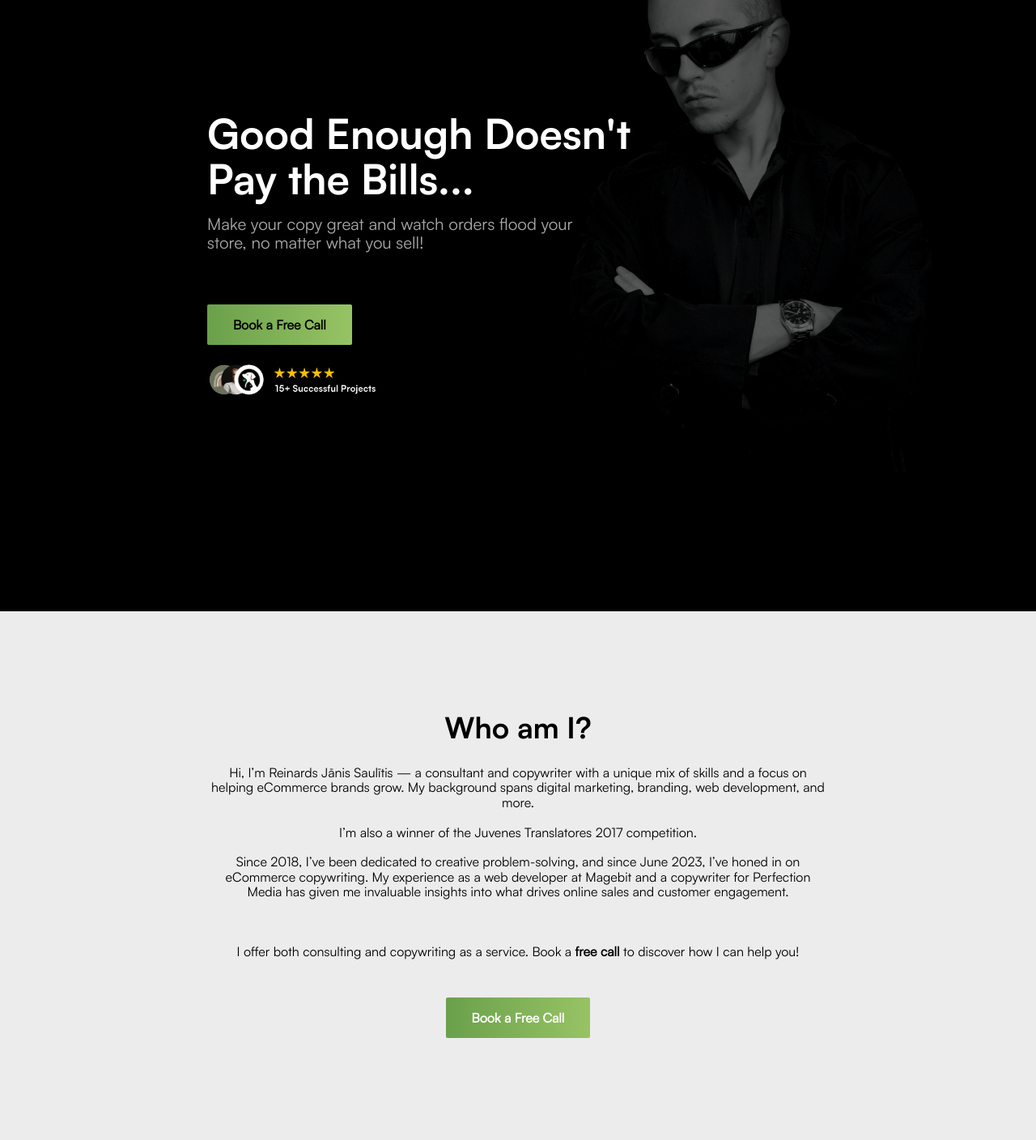
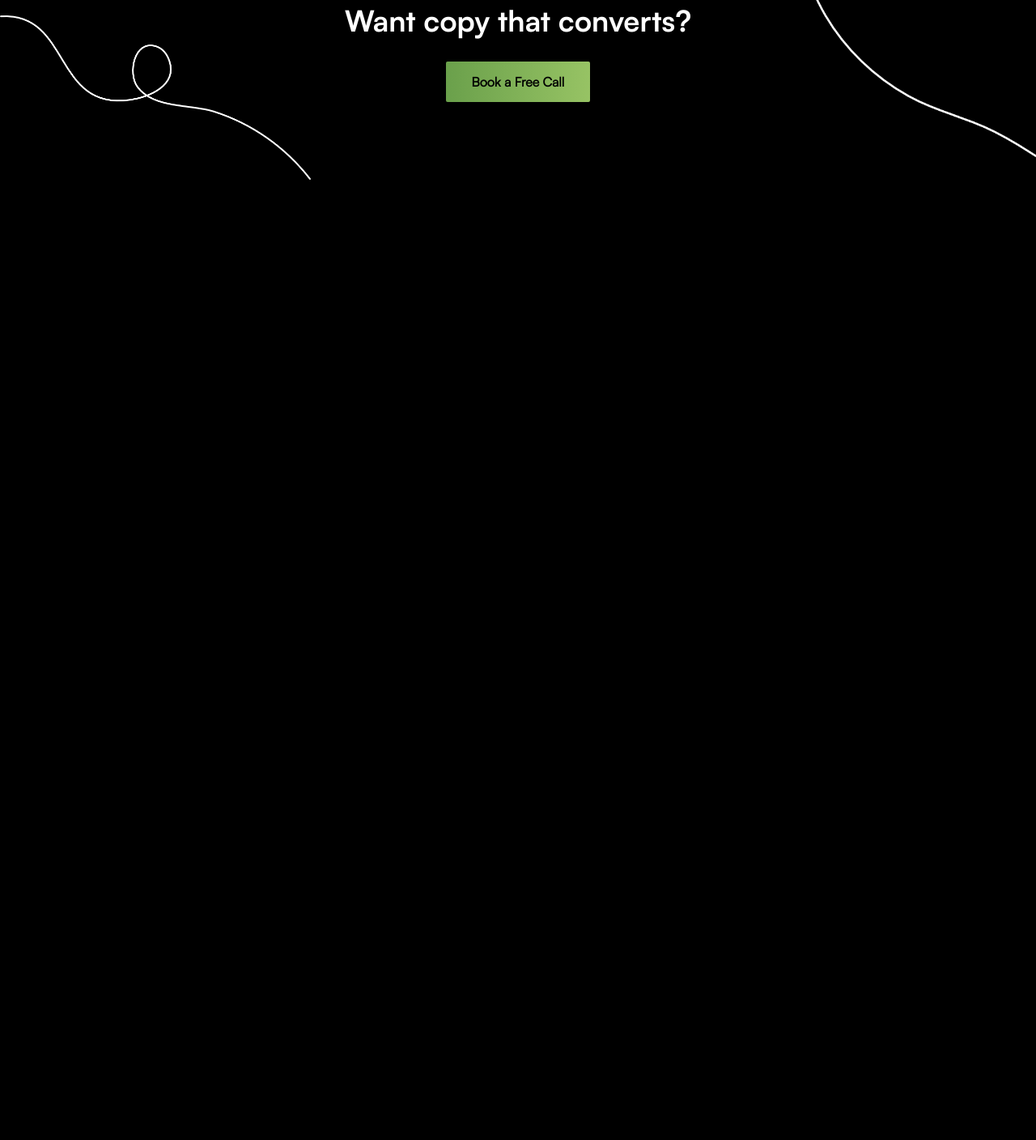
Before and after one commit to rjsaulitis/reinards, a Next.js app: page / in a window 1280 px wide. Shown: the part 120-1528 px from the top of the page at 81% size. After the commit the page ends 800 px from the top, so only its background shows below. Built offline with nearby package versions, Linux system fonts and the light colour scheme; a web font is replaced by a local one.

Commit message:
Update index.js

```diff
--- a/pages/index.js
+++ b/pages/index.js
@@ -11,59 +11,13 @@ export default function Home() {
   return (
     <>
       <Head>
-        <title>Sales oriented copywriting | Reinards Jānis Saulītis</title>
-        <meta name="og:title" content="Reinards Jānis Saulītis"/>
+        <title>Sales oriented copywriting | Reinards Saulītis</title>
+        <meta name="og:title" content="Reinards Saulītis"/>
         {/* <meta name="description" content="Izveido identitāti, kas komplimentēs Tava uzņēmuma personību, iedos odziņu, izcels konkurentu vidū un liks justies pārliecinātam, ka klienti Tevi redz pašā labākajā gaismā!"/>
         <meta name="og:description" content="Izveido identitāti, kas komplimentēs Tava uzņēmuma personību, iedos odziņu, izcels konkurentu vidū un liks justies pārliecinātam, ka klienti Tevi redz pašā labākajā gaismā!"/>         */}
       </Head>
 
-      <div id="landing" className='ph3 ph7-l pv6 pv7-l tc tl-l'>
-          <div className='landing-details pv5 pv0-l'>
-            <h1 className='tl-l f1 f0 mv0 pv0'>Good Enough Doesn't <br/> Pay the Bills...</h1>
-            <p className='tl-l mv3 pt3 pb5'>Make your copy great and watch orders flood your
-            store, no matter what you sell!</p>
 
-            <CTA url="https://calendly.com/rjsaulitis/coffee">Book a Free Call</CTA>
-            <img className='landing-proof mt3' src='/images/webp/proof.webp'/>
-          </div>
-          <img className='portrait' src='/images/webp/portrait.webp'/>
-      </div>
-
-      <div id="about" className='ph3 ph7-l pv5 pv6-l tc'>
-        <h2 className='f2 mt0'>
-          Who am I?
-        </h2>
-        <p className='pb4'>
-        Hi, I’m Reinards Jānis Saulītis — a consultant and copywriter with a unique mix of skills and a focus on helping eCommerce brands grow. My background spans digital marketing, branding, web development, and more. <br/><br/>I’m also a winner of the <a className="juvenes" href="https://commission.europa.eu/education/skills-and-qualifications/develop-your-language-skills/juvenes-translatores/previous-contests/2017-contest_en" target="_blank">Juvenes Translatores 2017</a> competition.
-<br/><br/>
-Since 2018, I’ve been dedicated to creative problem-solving, and since June 2023, I’ve honed in on eCommerce copywriting. My experience as a web developer at Magebit and a copywriter for Perfection Media has given me invaluable insights into what drives online sales and customer engagement.
-        <br/><br/><br/><br/>
-        I offer both consulting and copywriting as a service. Book a <b>free call</b> to discover how I can help you!
-        </p>
-        <CTA url="https://calendly.com/rjsaulitis/coffee" inverse>Book a Free Call</CTA>
-      </div>
-
-
-      {/* <div id="about" className='ph3 ph7-l pv5 pv6-l tc'>
-        <h2 className='f2 mt0'>
-          Who am I?
-        </h2>
-        <p className='pb4'>
-        I am a creative and a problem solver. Reinards Jānis Saulītis, a copywriter and consultant with a background in digital marketing, graphic design, web development, branding, parfumery and even music production.
-        The winner of <a className="juvenes" href="https://commission.europa.eu/education/skills-and-qualifications/develop-your-language-skills/juvenes-translatores/previous-contests/2017-contest_en" target="_blank">Juvenes Translatores 2017</a>.<br/><br/>
-        I’ve been dedicated to these fields since 2018, and since June 2023, I’ve focused exclusively on mastering copywriting for eCommerce. With experience as a web developer at Magebit and copywriting for Perfection Media, I understand the intricacies of ecommerce.
-        <br/><br/>
-        I’ve immersed myself in books by top experts, worked with a wide range of clients, and refined my skills through real-world projects. The time with two e-commerce development agencies has given me invaluable, firsthand insights into what drives online sales and customer engagement.
-        <br/><br/><br/><br/>
-        I offer both consulting and copywriting as a service. Book a <b>free call</b> to discover how I can help you!
-        </p>
-        <CTA url="https://calendly.com/rjsaulitis/coffee" inverse>Book a Free Call</CTA>
-      </div> */}
-
-      <a id="pm_desktop" className='dn db-ns' href="http://perfectionmedia.lv" target="_blank" title="Perfection Media"><img className='review' src='/images/webp/perfection-en.webp'/></a>
-      <a id="pm_mob" className='db dn-ns' href="http://perfectionmedia.lv" target="_blank" title="Perfection Media"><img className='review' src='/images/webp/perfection-mobile-en.webp'/></a>
-
-      <img className='portfolio dn db-ns' src='/images/webp/work.webp'/>
 {/*
 
           <div className='services ph7 pv6'>
@@ -88,8 +42,6 @@ Since 2018, I’ve been dedicated to creative problem-solving, and since June 20
           </div> */}
 
 
-      <img className='portfolio dn-ns' src='/images/webp/work-mobile.webp'/>
-
 
       <Footer></Footer>
     </>
```
